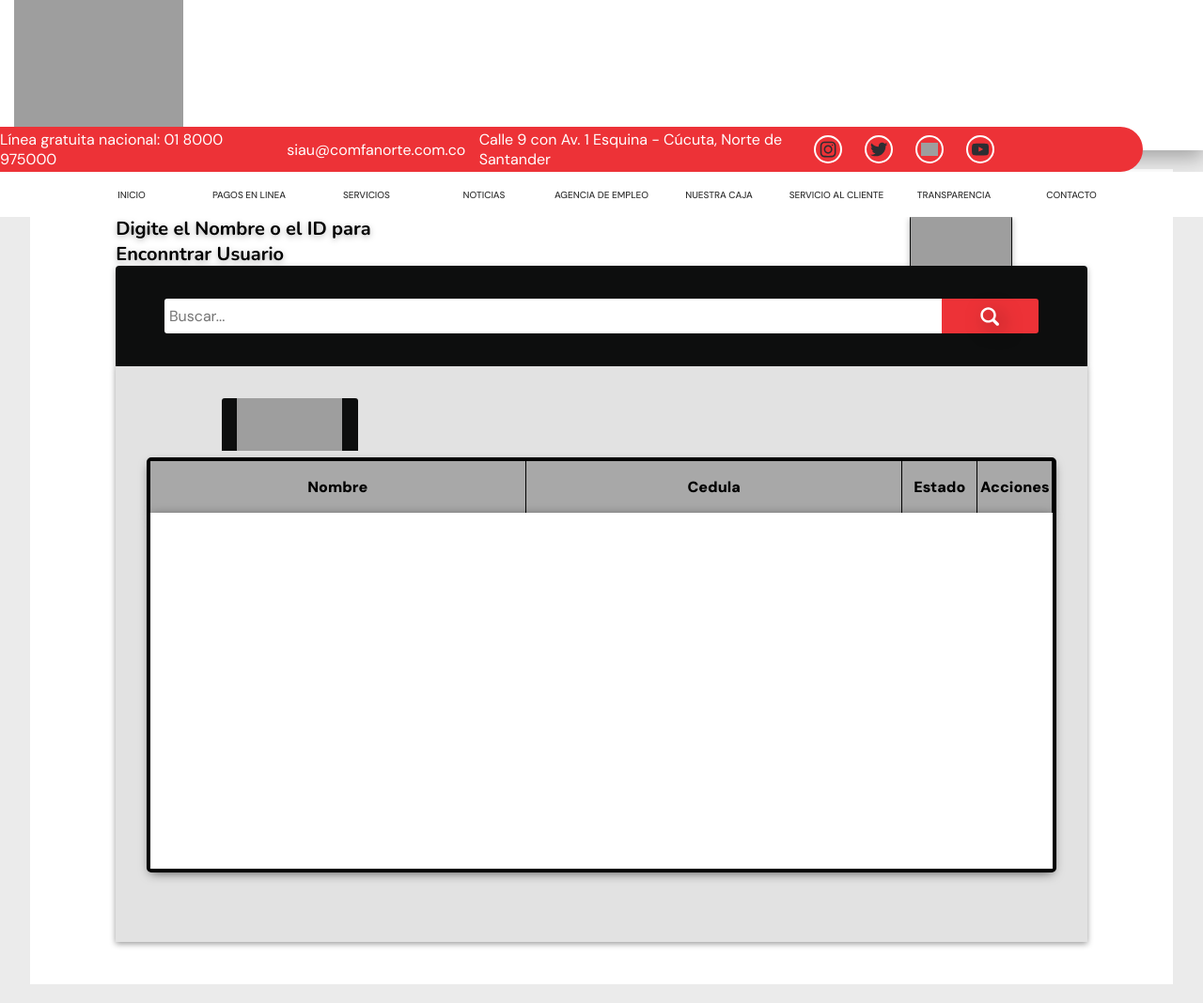
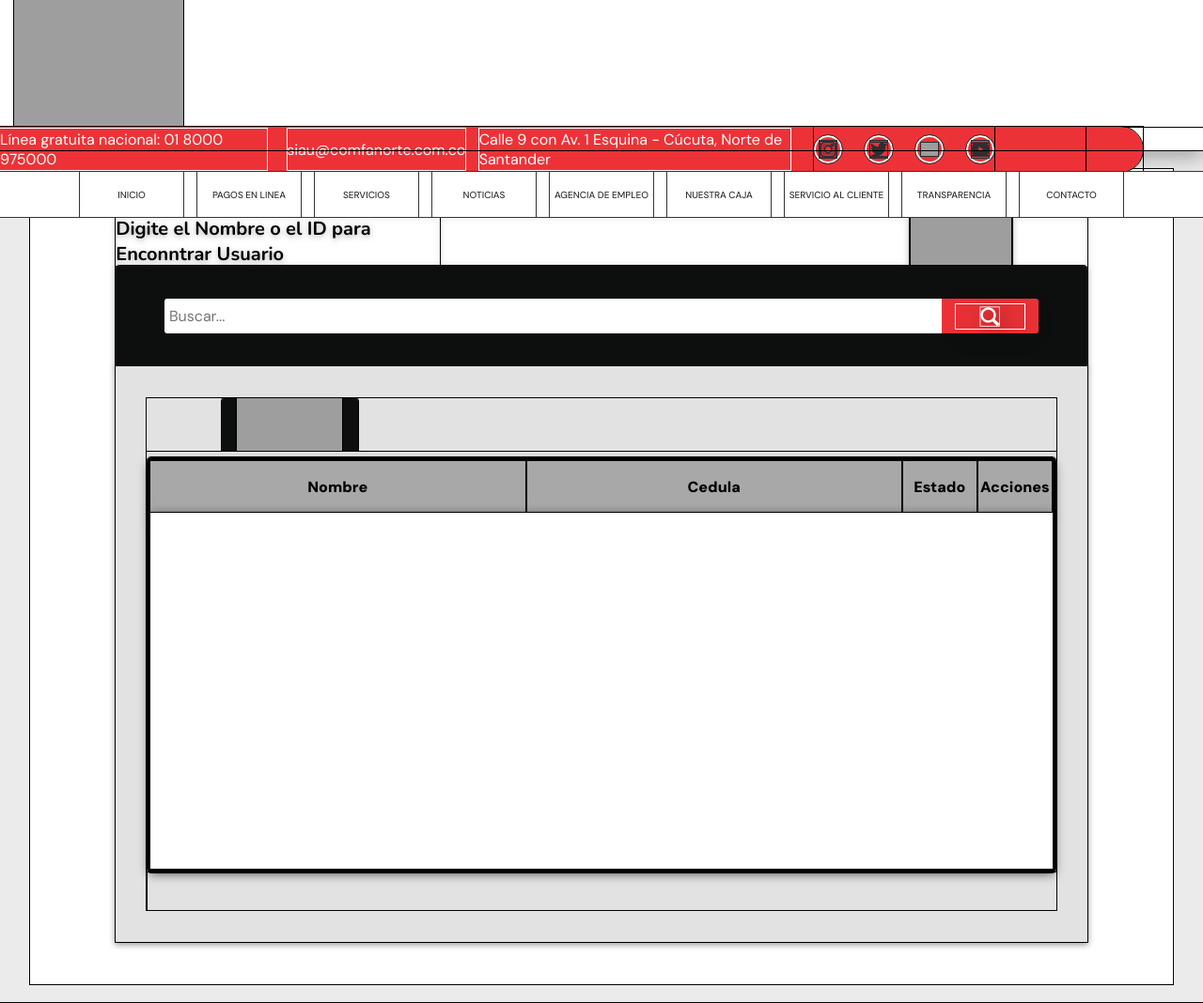
Before and after one commit to cristhi2404/Interfaz_Usuarios-1-, a PHP site: page / in a window 1280 px wide. Shown: the whole page at 94% size. Run offline with PHP 8.4, Linux system fonts and the light colour scheme; grey boxes are pictures that could not be loaded.

Commit message:
cambios innecesarios

```diff
--- a/index/cssindex.css
+++ b/index/cssindex.css
@@ -351,3 +351,7 @@
     height: 5vh;
     display: flex;
 }
+
+*{
+    outline: 1px solid;
+}
--- a/index/index.php
+++ b/index/index.php
@@ -233,7 +233,6 @@
                         </div>
                         <div class="botones_paginacion">
                             <div class="divbotonpaginacion">
-
                             </div>
                         </div>
                     </div>
```
